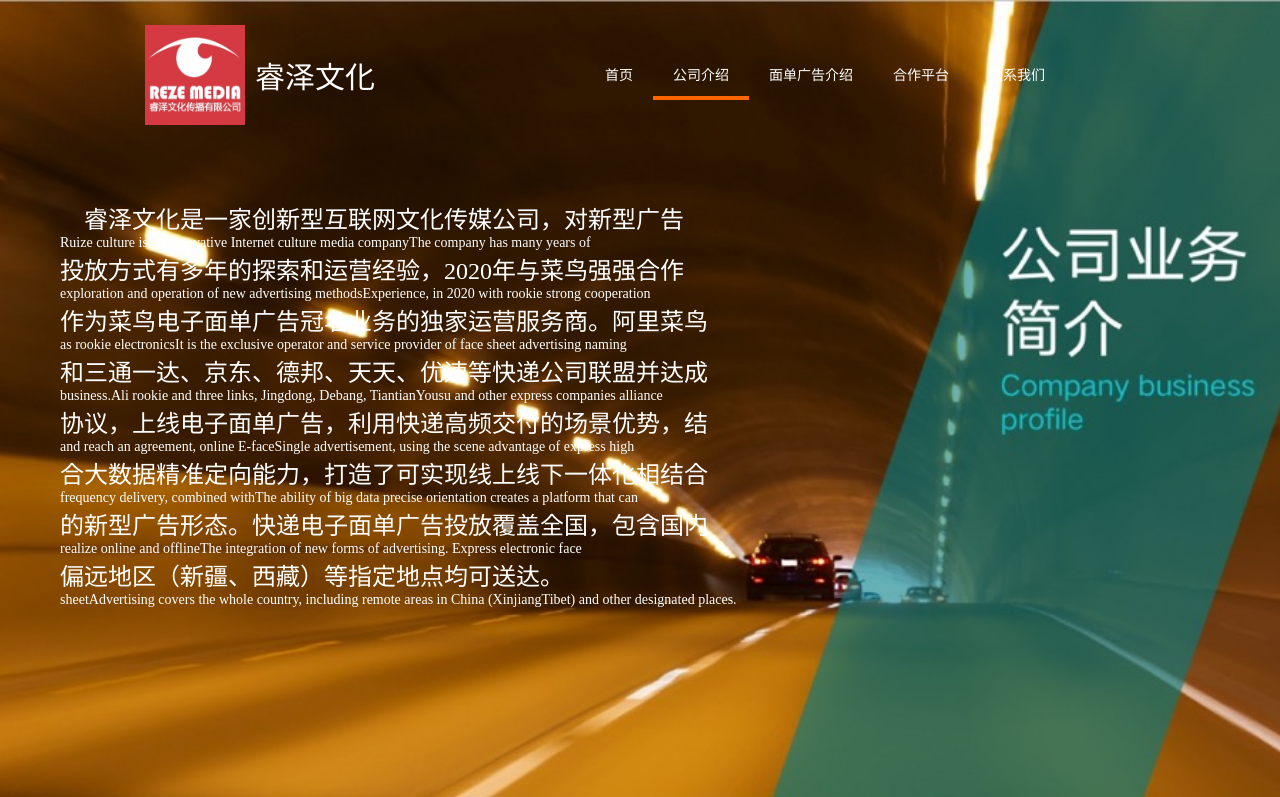
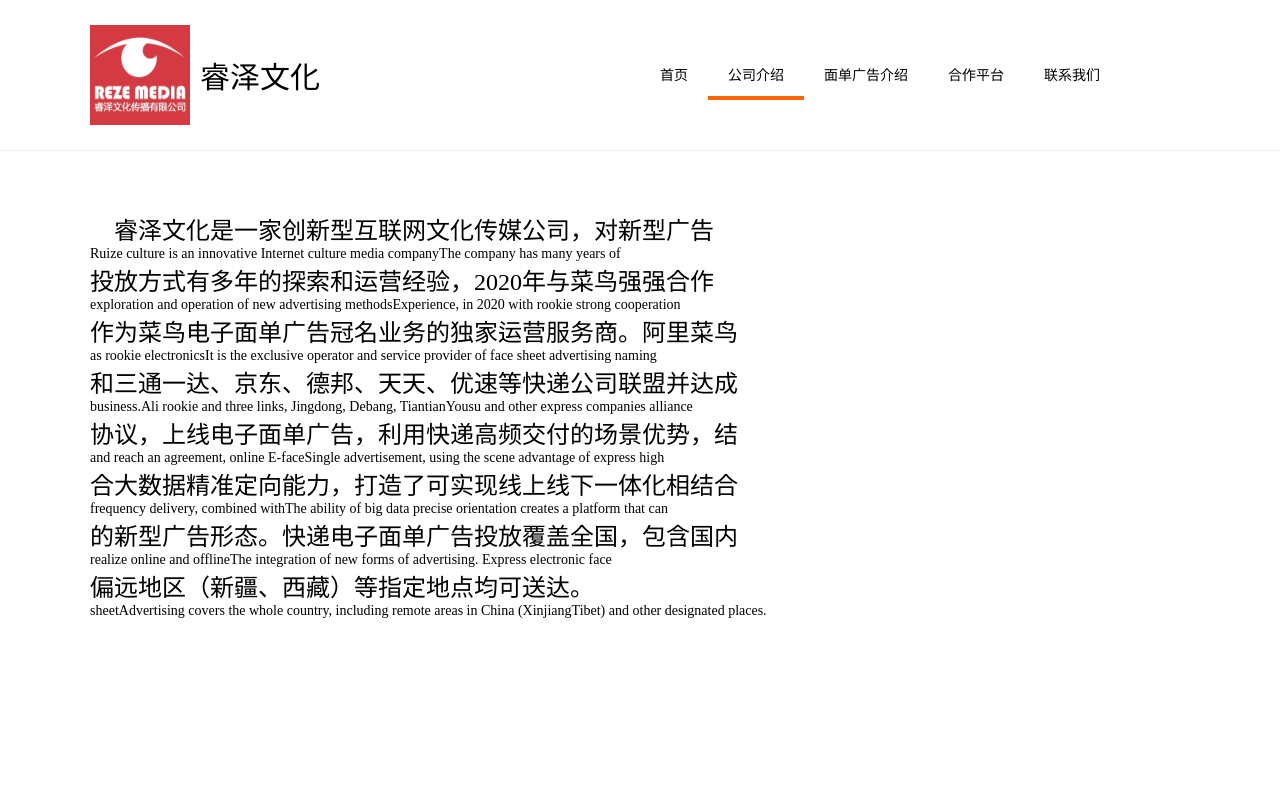
Before and after one commit to struggle0119/ruize, a plain HTML site: page html/company.html in a window 1280 px wide. Shown: the top 797 px of the page. Drawn offline with Linux system fonts and the light colour scheme.

Commit message:
feat: 样式修改

```diff
--- a/css/anoutUs.css
+++ b/css/anoutUs.css
@@ -8,7 +8,7 @@
   margin: 0 auto;
   display: flex;
   align-items: center;
-  justify-content: space-around;
+  justify-content: space-between;
 }
 .header .logo{
   width: 30%;
--- a/css/business.css
+++ b/css/business.css
@@ -8,7 +8,7 @@
   margin: 0 auto;
   display: flex;
   align-items: center;
-  justify-content: space-around;
+  justify-content: space-between;
 }
 .header .logo{
   width: 30%;
--- a/css/company.css
+++ b/css/company.css
@@ -1,9 +1,6 @@
 .wrapper{
   width: 100%;
-  height: 100vh;
-  background-image: url(../images/company.jpg);
-  background-size: cover;
-  background-repeat: no-repeat;
+  border-bottom: 1px solid #eee;
 }
 .header{
   width: 1100px;
@@ -11,7 +8,7 @@
   margin: 0 auto;
   display: flex;
   align-items: center;
-  justify-content: space-around;
+  justify-content: space-between;
 }
 .header .logo{
   width: 30%;
@@ -24,7 +21,7 @@
 }
 .header .logo span{
   font-size: 30px;
-  color: #fff;;
+  color: #000;;
   margin-left: 10px;
 }
 .header .navigation{
@@ -44,19 +41,19 @@
   border-bottom: 4px solid #ff6600;
 }
 .header .navigation ul li a{
-  color: #fff;
+  color: #000;
   font-size: 14px;
   cursor: pointer;
 }
-.wrapper .content{
-  color: #fff;
-  padding-left: 60px;
-  margin-top: 50px;
-  width: 680px;
+.content{
+  color: #000;
+  padding-top: 60px;
+  width: 1100px;
+  margin: 0 auto;
 }
-.wrapper .content .chinese{
+.content .chinese{
   font-size: 24px;
 }
-.wrapper .content .english{
+.content .english{
   font-size: 14px;
 }
--- a/css/friend.css
+++ b/css/friend.css
@@ -8,7 +8,7 @@
   margin: 0 auto;
   display: flex;
   align-items: center;
-  justify-content: space-around;
+  justify-content: space-between;
 }
 .header .logo{
   width: 30%;
--- a/css/index.css
+++ b/css/index.css
@@ -11,7 +11,7 @@
   margin: 0 auto;
   display: flex;
   align-items: center;
-  justify-content: space-around;
+  justify-content: space-between;
 }
 .wrapper .header .logo{
   width: 30%;
--- a/html/company.html
+++ b/html/company.html
@@ -27,6 +27,7 @@
         </ul>
       </div>
     </div>
+  </div>
   <div class="content">
     <div class="chinese">&nbsp;&nbsp;&nbsp;&nbsp;睿泽文化是一家创新型互联网文化传媒公司，对新型广告</div>
     <div class="english">Ruize culture is an innovative Internet culture media companyThe company has many years of
@@ -53,11 +54,10 @@
     <div class="english">sheetAdvertising covers the whole country, including remote areas in China (XinjiangTibet)
       and other designated places.</div>
   </div>
-  </div>
-  <div id="footer">
+  <!-- <div id="footer">
     <iframe align="center" width="100%" height="400" src="../public/footer.html" frameborder="no" border="0" marginwidth="0"
       marginheight="0" scrolling="no"></iframe>
-  </div>
+  </div> -->
 </body>
 
 </html>
```
Also changed, not shown: html/aboutUs.html (+4 -0 lines), html/index.html (+2 -2 lines). Lines whose indentation alone changed are shown as unchanged.
